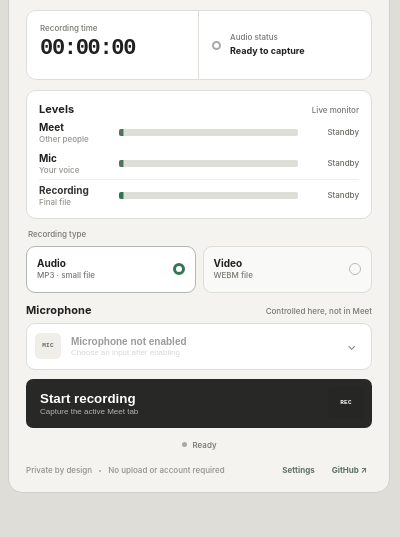
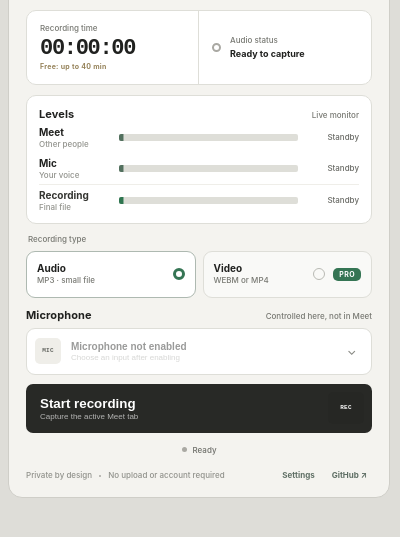
Before and after one commit to supportefy-dev/google-meet-recorder-extension, a browser extension: page popup.html in a window 400 px wide. Shown: the part 67-604 px from the top of the page. Drawn offline with Linux system fonts and the light colour scheme.

Commit message:
Reflect the free/Pro recording split in the popup
Video radio shows a PRO tag and opens the upgrade page instead of
selecting when unlicensed; a "Free: up to 40 min" note appears under
the timer; once the mic is enabled, an unlicensed user sees "Recording
mic on" with a PRO tag instead of a mute control, and switching mic
devices mid-recording opens upgrade instead of sending SWITCH_MIC.
CSS uses valid longhand font properties throughout, matching the
existing pause/footer treatment.

Co-Authored-By: Bashar <bash@supportefy.com>
Co-Authored-By: Zaid <info@supportefy.com>

```diff
--- a/popup-audit-fixes.css
+++ b/popup-audit-fixes.css
@@ -133,9 +133,9 @@ body.mic-sheet-open .shell > :not(.mic-sheet) { pointer-events: none; }
 }
 .pause:hover { background: #d9d8d2; }
 .pause > span { flex: 1; text-align: left; }
-.pause .pro-tag {
+
+.pro-tag {
   padding: 3px 6px;
-  margin: 0 6px;
   border-radius: 5px;
   color: #fff;
   background: #357554;
@@ -145,6 +145,24 @@ body.mic-sheet-open .shell > :not(.mic-sheet) { pointer-events: none; }
   line-height: 1;
   font-style: normal;
   letter-spacing: .06em;
+  flex-shrink: 0;
+}
+.pause .pro-tag { margin: 0 6px; }
+.mic-control .pro-tag { margin-left: auto; }
+
+.modes label { justify-content: flex-start; gap: 8px; }
+.modes label > i:last-child { margin-left: auto; }
+.mode-tag { order: 1; }
+
+.free-note {
+  display: block;
+  margin-top: 2px;
+  color: #96835a;
+  font-family: inherit;
+  font-size: 7px;
+  font-weight: 700;
+  font-style: normal;
+  letter-spacing: .04em;
 }
 
 .footer-link {
--- a/popup.html
+++ b/popup.html
@@ -20,7 +20,7 @@
     </header>
 
     <section class="session" aria-label="Recording status">
-      <div class="clock"><small>Recording time</small><strong id="sessionTimer">00:00:00</strong></div>
+      <div class="clock"><small>Recording time</small><strong id="sessionTimer">00:00:00</strong><em id="freeLimitNote" class="free-note" hidden>Free: up to 40 min</em></div>
       <div class="health"><span id="healthDot"></span><p><small>Audio status</small><b id="healthText">Ready to capture</b></p></div>
     </section>
 
@@ -34,7 +34,7 @@
     <fieldset id="modes" class="modes">
       <legend>Recording type</legend>
       <label><input type="radio" name="mode" value="audio" checked><span><b>Audio</b><small>MP3 · small file</small></span><i></i></label>
-      <label><input type="radio" name="mode" value="video"><span><b>Video</b><small>WEBM file</small></span><i></i></label>
+      <label><input type="radio" name="mode" value="video" id="videoModeInput"><span><b>Video</b><small>WEBM or MP4</small></span><em id="videoModePro" class="pro-tag mode-tag" hidden>PRO</em><i></i></label>
     </fieldset>
 
     <section class="mic-deck">
@@ -45,7 +45,7 @@
         <button id="micPickerButton" class="picker-trigger" type="button" aria-haspopup="listbox" aria-expanded="false"><span><b id="micPickerLabel">Microphone not enabled</b><small id="micPickerMeta">Choose an input after enabling</small></span></button>
         <span class="chevron">⌄</span>
       </div>
-      <button id="micButton" class="mic-control" hidden><span><b>Enable recording mic</b><small>Independent from Google Meet</small></span><i>OFF</i></button>
+      <button id="micButton" class="mic-control" hidden><span><b id="micButtonLabel">Enable recording mic</b><small id="micButtonMeta">Independent from Google Meet</small></span><em id="micPro" class="pro-tag" hidden>PRO</em><i id="micButtonIcon">OFF</i></button>
     </section>
 
     <div class="actions">
--- a/popup.js
+++ b/popup.js
@@ -6,7 +6,14 @@ const pauseButtonIcon = document.querySelector('#pauseButtonIcon');
 const pausePro = document.querySelector('#pausePro');
 const proBadge = document.querySelector('#proBadge');
 const settingsButton = document.querySelector('#settingsButton');
+const videoModeInput = document.querySelector('#videoModeInput');
+const videoModePro = document.querySelector('#videoModePro');
+const freeLimitNote = document.querySelector('#freeLimitNote');
 const micButton = document.querySelector('#micButton');
+const micButtonLabel = document.querySelector('#micButtonLabel');
+const micButtonMeta = document.querySelector('#micButtonMeta');
+const micButtonIcon = document.querySelector('#micButtonIcon');
+const micPro = document.querySelector('#micPro');
 const micSelect = document.querySelector('#micSelect');
 const micPickerButton = document.querySelector('#micPickerButton');
 const micPickerLabel = document.querySelector('#micPickerLabel');
@@ -114,21 +121,28 @@ function render(state = {}) {
   pauseButtonLabel.textContent = state.paused ? 'Resume recording' : 'Pause recording';
   pauseButtonIcon.textContent = state.paused ? 'PLAY' : 'PAUSE';
   pausePro.hidden = licensedNow;
+  freeLimitNote.hidden = licensedNow;
+  videoModePro.hidden = licensedNow;
   const hearing = recording && state.outputLevel > .004;
   healthText.textContent = !recording ? 'Ready to capture' : hearing ? 'Capture signal is healthy' : 'Waiting for audible signal';
   document.body.classList.toggle('hearing', hearing);
   setMeter('meet', state.meetLevel, recording ? (state.meetLevel > .004 ? 'Live' : 'Quiet') : 'Standby');
   setMeter('mic', state.micMuted ? 0 : state.micLevel, recording ? (state.includeMic === false ? 'Unavailable' : state.micMuted ? 'Muted' : state.micLevel > .004 ? 'Live' : 'Quiet') : 'Standby');
   setMeter('output', state.outputLevel, recording ? (state.outputLevel > .004 ? 'Hearing ✓' : 'No sound') : 'Standby');
+  const micLockedOn = state.includeMic && !licensedNow;
   micButton.classList.toggle('live', recording && state.includeMic && !state.micMuted);
-  micButton.classList.toggle('muted', recording && state.includeMic && state.micMuted);
-  micButton.querySelector('b').textContent = !state.includeMic
+  micButton.classList.toggle('muted', recording && state.includeMic && state.micMuted && licensedNow);
+  micPro.hidden = !micLockedOn;
+  micButtonLabel.textContent = !state.includeMic
     ? 'Enable recording mic'
+    : micLockedOn ? 'Recording mic on'
     : state.micMuted ? 'Unmute recording mic' : 'Mute recording mic';
-  micButton.querySelector('small').textContent = !state.includeMic
+  micButtonMeta.textContent = !state.includeMic
     ? 'One-time permission · then stays here'
+    : micLockedOn ? 'Pro can mute or switch it mid-recording'
     : state.micMuted ? 'Meet audio continues recording' : 'Mixed into this recording';
-  micButton.querySelector('i').textContent = !state.includeMic ? 'ADD' : state.micMuted ? 'OFF' : 'ON';
+  micButtonIcon.hidden = micLockedOn;
+  micButtonIcon.textContent = !state.includeMic ? 'ADD' : state.micMuted ? 'OFF' : 'ON';
 }
 
 async function readState() {
@@ -193,6 +207,13 @@ document.addEventListener('keydown', event => {
   }
 });
 
+videoModeInput.addEventListener('click', event => {
+  if (licensedNow) return;
+  event.preventDefault();
+  document.querySelector('input[name="mode"][value="audio"]').checked = true;
+  openUpgrade();
+});
+
 startButton.addEventListener('click', async () => {
   startButton.disabled = true;
   status.textContent = 'Checking the active Meet tab…';
@@ -229,13 +250,15 @@ micButton.addEventListener('click', async () => {
       if (!saved.micPermissionGranted) {
         await openMicPermission();
       } else {
-        status.textContent = 'Enabling recording microphone…';
+        status.textContent = 'Enabling recording microphone, one moment';
         const result = await chrome.runtime.sendMessage({ type: 'ENABLE_MIC', deviceId: saved.selectedMicId });
         if (!result?.ok) {
           await chrome.storage.local.set({ micPermissionGranted: false });
           await openMicPermission();
         }
       }
+    } else if (!licensedNow) {
+      await openUpgrade();
     } else {
       const result = await chrome.runtime.sendMessage({ type: 'SET_MIC_MUTED', muted: !recorderState.micMuted });
       if (!result?.ok) throw new Error(result?.error || 'Could not change microphone state.');
@@ -252,9 +275,14 @@ micSelect.addEventListener('change', async () => {
   await chrome.storage.local.set({ selectedMicId: deviceId });
   const recorderState = (await chrome.storage.local.get('recorderState')).recorderState || {};
   if (!recorderState.recording || !recorderState.includeMic) return;
+  if (!licensedNow) {
+    await openUpgrade();
+    await loadMicrophones();
+    return;
+  }
   micSelect.disabled = true;
   micPickerButton.disabled = true;
-  status.textContent = 'Switching recording microphone…';
+  status.textContent = 'Switching recording microphone, one moment';
   try {
     const result = await chrome.runtime.sendMessage({ type: 'SWITCH_MIC', deviceId });
     if (!result?.ok) throw new Error(result?.error || 'Could not switch microphones.');
```
